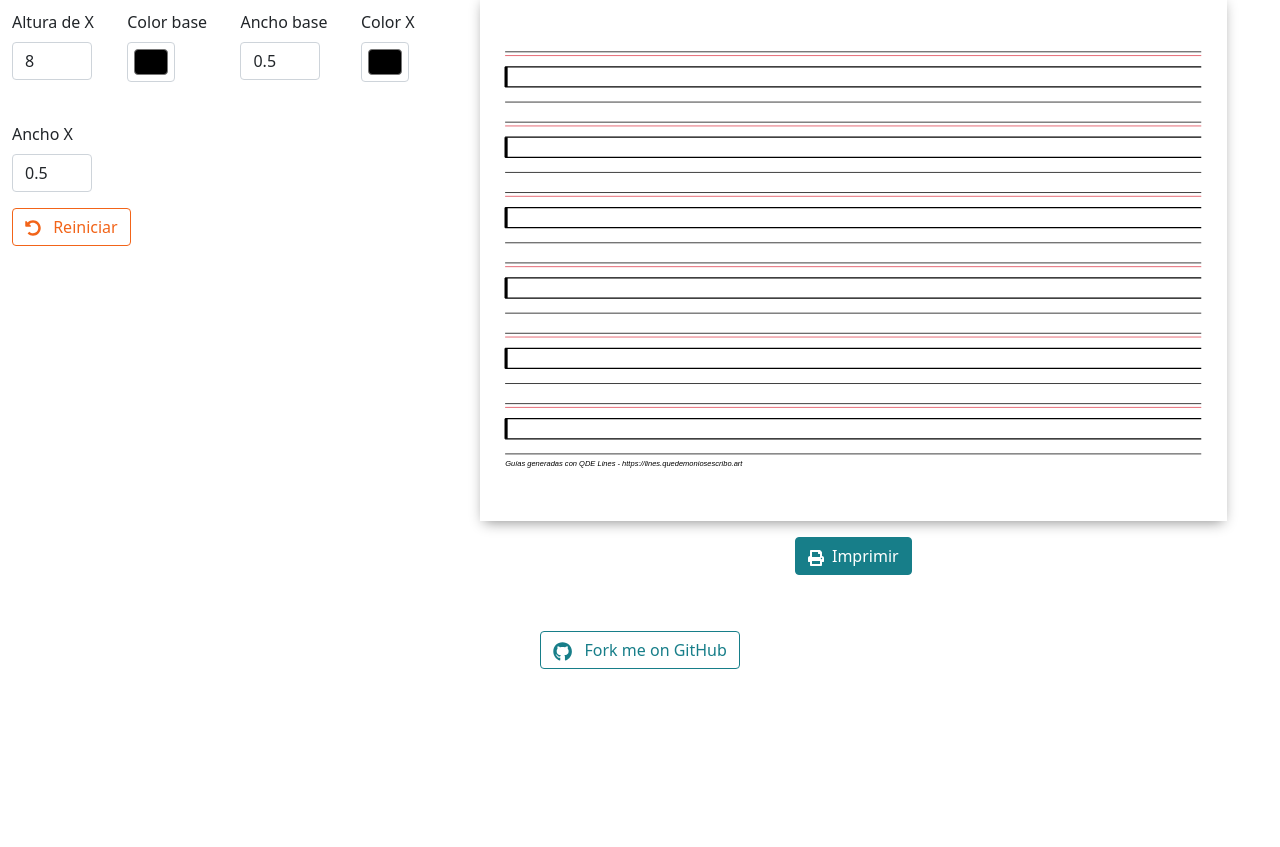
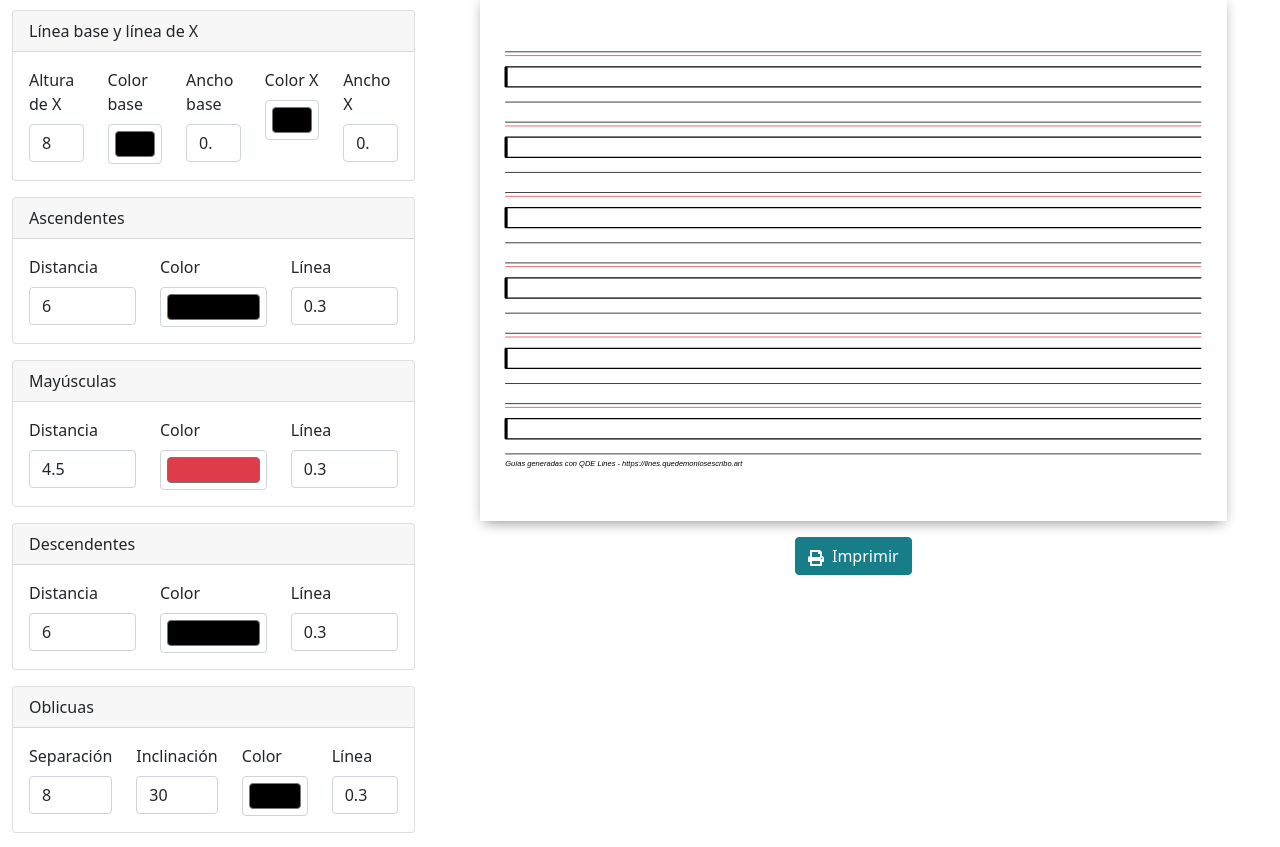
Before and after one commit to Myddna/qdelines, a React (Create React App) app: page / in a window 1280 px wide. Shown: the part 518-1365 px from the top of the page. Before the commit the page ends 1211 px from the top, so only its background shows below. Built offline with nearby package versions, Linux system fonts and the light colour scheme.

Commit message:
Creación del formulario de configuración de líneas

```diff
--- a/src/App.js
+++ b/src/App.js
@@ -72,14 +72,14 @@ function App() {
       <IntroHero />
       <Container fluid>
         <Row>
-          <Col lg="4">
+          <Col md="6" xl="4">
             <ControlForm
               config={pageConfig}
               resetConfig={handleResetConfig}
               inputChange={handleInputChange}
             />
           </Col>
-          <Col lg="8">
+          <Col md="6" xl="8">
             <Page config={pageConfig} printing={printing} ref={componentRef} />
             <div className="text-center mb-3">
               <ReactToPrint
--- a/src/components/ControlForm/ControlForm.js
+++ b/src/components/ControlForm/ControlForm.js
@@ -1,6 +1,6 @@
 import React from "react";
 import styles from "./ControlForm.module.css";
-import { Form, Button } from "react-bootstrap";
+import { Form, Button, Row, Col, Card } from "react-bootstrap";
 import { FaUndoAlt } from "react-icons/fa";
 
 const ControlForm = (props) => {
@@ -12,11 +12,13 @@ const ControlForm = (props) => {
     props.resetConfig();
   };
 
+  const xHeightFields = () => {
     return (
-    <div className={styles.ControlForm} data-testid="ControlForm">
-      <Form id="pageControl">
-        <div className="d-grid gap-4 d-sm-flex flex-wrap justify-content-between">
-          <Form.Group className="mb-3">
+      <Card className="mb-3">
+        <Card.Header>Línea base y línea de X</Card.Header>
+        <Card.Body>
+          <Row>
+            <Form.Group as={Col} sm="6" md>
               <Form.Label htmlFor="lineSetStructure_xHeight">
                 Altura de X
               </Form.Label>
@@ -27,7 +29,7 @@ const ControlForm = (props) => {
                 value={props.config.lineSetStructure.xHeight}
               />
             </Form.Group>
-          <Form.Group className="mb-3">
+            <Form.Group as={Col} sm="6" md>
               <Form.Label htmlFor="lineSetStyle_baseline_color">
                 Color base
               </Form.Label>
@@ -38,7 +40,7 @@ const ControlForm = (props) => {
                 value={props.config.lineSetStyle.baseline.color}
               />
             </Form.Group>
-          <Form.Group className="mb-3">
+            <Form.Group as={Col} sm="6" md>
               <Form.Label htmlFor="lineSetStyle_baseline_width">
                 Ancho base
               </Form.Label>
@@ -50,8 +52,10 @@ const ControlForm = (props) => {
                 value={props.config.lineSetStyle.baseline.width}
               />
             </Form.Group>
-          <Form.Group className="mb-3">
-            <Form.Label htmlFor="lineSetStyle_median_color">Color X</Form.Label>
+            <Form.Group as={Col} sm="6" md>
+              <Form.Label htmlFor="lineSetStyle_median_color">
+                Color X
+              </Form.Label>
               <Form.Control
                 type="color"
                 name="lineSetStyle_median_color"
@@ -59,8 +63,10 @@ const ControlForm = (props) => {
                 value={props.config.lineSetStyle.median.color}
               />
             </Form.Group>
-          <Form.Group className="mb-3">
-            <Form.Label htmlFor="lineSetStyle_median_width">Ancho X</Form.Label>
+            <Form.Group as={Col} sm="6" md>
+              <Form.Label htmlFor="lineSetStyle_median_width">
+                Ancho X
+              </Form.Label>
               <Form.Control
                 type="number"
                 name="lineSetStyle_median_width"
@@ -69,8 +75,215 @@ const ControlForm = (props) => {
                 value={props.config.lineSetStyle.median.width}
               />
             </Form.Group>
-        </div>
+          </Row>
+        </Card.Body>
+      </Card>
+    );
+  };
 
+  const ascenderFields = () => {
+    return (
+      <Card className="mb-3">
+        <Card.Header>Ascendentes</Card.Header>
+        <Card.Body>
+          <Row>
+            <Form.Group as={Col} sm="6" md>
+              <Form.Label htmlFor="lineSetStructure_ascender">
+                Distancia
+              </Form.Label>
+              <Form.Control
+                type="number"
+                name="lineSetStructure_ascender"
+                onChange={handleInputChange}
+                value={props.config.lineSetStructure.ascender}
+              />
+            </Form.Group>
+            <Form.Group as={Col} sm="6" md>
+              <Form.Label htmlFor="lineSetStyle_ascender_color">
+                Color
+              </Form.Label>
+              <Form.Control
+                type="color"
+                name="lineSetStyle_ascender_color"
+                onChange={handleInputChange}
+                value={props.config.lineSetStyle.ascender.color}
+              />
+            </Form.Group>
+            <Form.Group as={Col} sm="6" md>
+              <Form.Label htmlFor="lineSetStyle_ascender_width">
+                Línea
+              </Form.Label>
+              <Form.Control
+                type="number"
+                name="lineSetStyle_ascender_width"
+                step="0.1"
+                onChange={handleInputChange}
+                value={props.config.lineSetStyle.ascender.width}
+              />
+            </Form.Group>
+          </Row>
+        </Card.Body>
+      </Card>
+    );
+  };
+
+  const capsFields = () => {
+    return (
+      <Card className="mb-3">
+        <Card.Header>Mayúsculas</Card.Header>
+        <Card.Body>
+          <Row>
+            <Form.Group as={Col} sm="6" md>
+              <Form.Label htmlFor="lineSetStructure_caps">Distancia</Form.Label>
+              <Form.Control
+                type="number"
+                name="lineSetStructure_caps"
+                step="0.1"
+                onChange={handleInputChange}
+                value={props.config.lineSetStructure.caps}
+              />
+            </Form.Group>
+            <Form.Group as={Col} sm="6" md>
+              <Form.Label htmlFor="lineSetStyle_caps_color">Color</Form.Label>
+              <Form.Control
+                type="color"
+                name="lineSetStyle_caps_color"
+                onChange={handleInputChange}
+                value={props.config.lineSetStyle.caps.color}
+              />
+            </Form.Group>
+            <Form.Group as={Col} sm="6" md>
+              <Form.Label htmlFor="lineSetStyle_caps_width">Línea</Form.Label>
+              <Form.Control
+                type="number"
+                name="lineSetStyle_caps_width"
+                step="0.1"
+                onChange={handleInputChange}
+                value={props.config.lineSetStyle.caps.width}
+              />
+            </Form.Group>
+          </Row>
+        </Card.Body>
+      </Card>
+    );
+  };
+
+  const descenderFields = () => {
+    return (
+      <Card className="mb-3">
+        <Card.Header>Descendentes</Card.Header>
+        <Card.Body>
+          <Row>
+            <Form.Group as={Col} sm="6" md>
+              <Form.Label htmlFor="lineSetStructure_descender">
+                Distancia
+              </Form.Label>
+              <Form.Control
+                type="number"
+                name="lineSetStructure_descender"
+                step="0.1"
+                onChange={handleInputChange}
+                value={props.config.lineSetStructure.descender}
+              />
+            </Form.Group>
+            <Form.Group as={Col} sm="6" md>
+              <Form.Label htmlFor="lineSetStyle_descender_color">
+                Color
+              </Form.Label>
+              <Form.Control
+                type="color"
+                name="lineSetStyle_descender_color"
+                onChange={handleInputChange}
+                value={props.config.lineSetStyle.descender.color}
+              />
+            </Form.Group>
+            <Form.Group as={Col} sm="6" md>
+              <Form.Label htmlFor="lineSetStyle_descender_width">
+                Línea
+              </Form.Label>
+              <Form.Control
+                type="number"
+                name="lineSetStyle_descender_width"
+                step="0.1"
+                onChange={handleInputChange}
+                value={props.config.lineSetStyle.descender.width}
+              />
+            </Form.Group>
+          </Row>
+        </Card.Body>
+      </Card>
+    );
+  };
+
+  const obliqueFields = () => {
+    return (
+      <Card className="mb-3">
+        <Card.Header>Oblicuas</Card.Header>
+        <Card.Body>
+          <Row>
+            <Form.Group as={Col} sm="6" md>
+              <Form.Label htmlFor="lineSetStructure_obliqueSeparation">
+                Separación
+              </Form.Label>
+              <Form.Control
+                type="number"
+                name="lineSetStructure_obliqueSeparation"
+                step="0.1"
+                onChange={handleInputChange}
+                value={props.config.lineSetStructure.obliqueSeparation}
+              />
+            </Form.Group>
+            <Form.Group as={Col} sm="6" md>
+              <Form.Label htmlFor="lineSetStructure_obliqueSlant">
+                Inclinación
+              </Form.Label>
+              <Form.Control
+                type="number"
+                name="lineSetStructure_obliqueSlant"
+                min={0}
+                max={180}
+                test="hello"
+                onChange={handleInputChange}
+                value={props.config.lineSetStructure.obliqueSlant}
+              />
+            </Form.Group>
+            <Form.Group as={Col} sm="6" md>
+              <Form.Label htmlFor="lineSetStyle_oblique_color">
+                Color
+              </Form.Label>
+              <Form.Control
+                type="color"
+                name="lineSetStyle_oblique_color"
+                onChange={handleInputChange}
+                value={props.config.lineSetStyle.oblique.color}
+              />
+            </Form.Group>
+            <Form.Group as={Col} sm="6" md>
+              <Form.Label htmlFor="lineSetStyle_oblique_width">
+                Línea
+              </Form.Label>
+              <Form.Control
+                type="number"
+                name="lineSetStyle_oblique_width"
+                step="0.1"
+                onChange={handleInputChange}
+                value={props.config.lineSetStyle.oblique.width}
+              />
+            </Form.Group>
+          </Row>
+        </Card.Body>
+      </Card>
+    );
+  };
+
+  return (
+    <div className={styles.ControlForm} data-testid="ControlForm">
+      <Form id="pageControl">
+        {xHeightFields()}
+        {ascenderFields()}
+        {capsFields()}
+        {descenderFields()}
+        {obliqueFields()}
         <div className="d-grid gap-2 d-sm-flex">
           <Button
             variant="outline-secondary"
--- a/src/components/ControlForm/ControlForm.module.css
+++ b/src/components/ControlForm/ControlForm.module.css
@@ -2,6 +2,12 @@
   padding: 2rem 0;
 }
 
+/*
 .ControlForm input[type="number"] {
   max-width: 5rem;
 }
+*/
+
+.ControlForm input[type="color"] {
+  width: 100%;
+}
```
Lines whose indentation alone changed are shown as unchanged.
